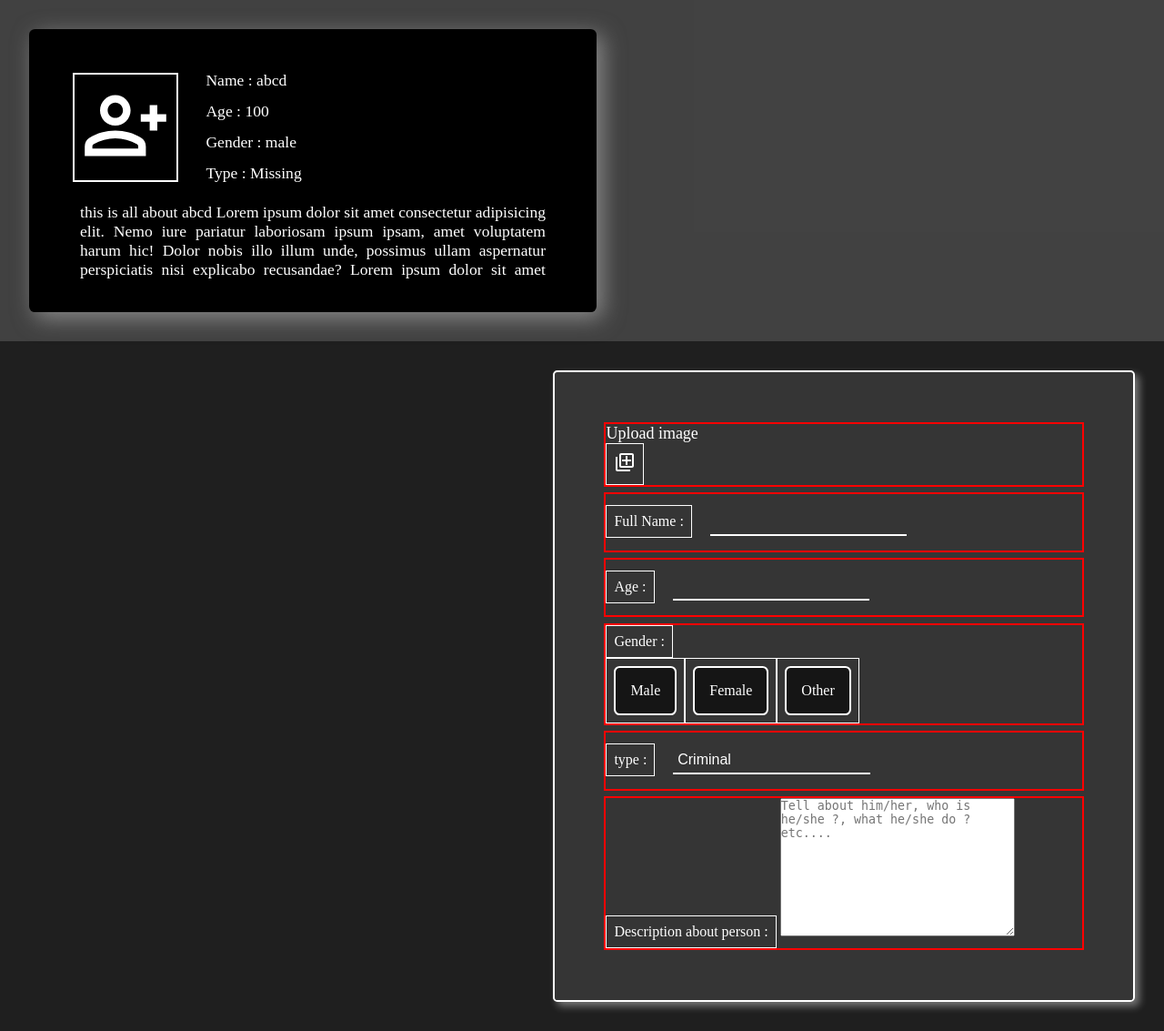
After one commit to bn-sharath/sarvantharayami, a Flask app: page /add_form/1 in a window 1280 px wide. The commit adds this page. Shown: the whole page at 91% size. Run offline with Flask 2, Linux system fonts and the light colour scheme; the visitor is signed in with stand-in values (Sample User, id 1).

Commit message:
preparation of add form

```diff
--- a/requirements.txt
+++ b/required.txt
@@ -1,4 +1,6 @@
 autopep8==1.6.0
+blinker==1.5
+cachelib==0.9.0
 click==8.1.3
 cmake==3.22.5
 colorama==0.4.5
@@ -6,8 +8,11 @@ dlib==19.24.0
 face-recognition==1.3.0
 face-recognition-models==0.3.0
 Flask==2.1.2
+Flask-Mail==0.9.1
+Flask-Session==0.4.0
 Flask-SQLAlchemy==2.5.1
 greenlet==1.1.2
+imutils==0.5.4
 itsdangerous==2.1.2
 Jinja2==3.1.2
 MarkupSafe==2.1.1
--- a/sarvantharayami/face_recognaition/testing files/video.py
+++ b/sarvantharayami/face_recognaition/testing files/video.py
@@ -1,6 +1,6 @@
 import cv2
 
-capture_obj = cv2.VideoCapture("http://192.168.0.100:8080/video")
+capture_obj = cv2.VideoCapture("http://192.168.0.101:8080/video")
 
 while True:
     r, frame = capture_obj.read()
--- a/sarvantharayami/web_application/main.py
+++ b/sarvantharayami/web_application/main.py
@@ -1,5 +1,3 @@
-from collections import UserDict
-from winreg import REG_QWORD
 from flask import Flask, render_template, flash, session, url_for, request, redirect
 from flask_sqlalchemy import SQLAlchemy
 from werkzeug.utils import secure_filename
@@ -355,7 +353,7 @@ def forgot_pw():
             otp = generate_key_otp.createOTP()
             body = " the OTP = " + otp
 
-            msg = Message('forgot password OTP',body=body,sender='vishalpower2001@gmail.com',
+            msg = Message('forgot password OTP', body=body, sender='vishalpower2001@gmail.com',
                           recipients=[email])
             # key = generate_key_otp.createKEY(catagory, user_firstname, user_addhar)
             mail.send(msg)
@@ -399,6 +397,17 @@ def add_person():
         return redirect("/login")
 
 
+@app.route("/add_form/<int:type>", methods=["GET", "POST"])
+def add_form(type):
+    if request.method == "GET":
+        if "user_id" in session:
+            return render_template("add_form.html", type=type)
+        else:
+            return redirect("/login")
+    if request.method == "POST":
+        pass
+
+
 @app.route("/liveVideo")
 def live_video():
     # return render_template("live_video.html")
@@ -426,31 +435,34 @@ def configure():
 def config_add():
     if request.method == "POST":
         ip = request.form["ip_add"]
-        camera = Configure_camera(privilage_id=session["privilage_key"], User_id=session["user_id"], ip=ip)
+        camera = Configure_camera(
+            privilage_id=session["privilage_key"], User_id=session["user_id"], ip=ip)
         db.session.add(camera)
         db.session.commit()
         return redirect("/configure")
     else:
         return redirect("/")
 
+
 @app.route("/config_edit/<int:id>", methods=["POST"])
 def config_edit(id):
-    if request.method=="POST":
-        camera_obj= Configure_camera.query.filter_by(id=id).first()
-        camera_obj.ip =request.form["ip_edit"]
+    if request.method == "POST":
+        camera_obj = Configure_camera.query.filter_by(id=id).first()
+        camera_obj.ip = request.form["ip_edit"]
         db.session.commit()
         return redirect("/configure")
     else:
         return redirect("/")
 
+
 @app.route("/profile")
 def profile():
-    return render_template("profile.html")
+    # return render_template("profile.html")
 
-    # if session["user_id"]:
-    #     return render_template("profile.html")
-    # else:
-    #     return redirect("/login")
+    if "user_id" in session:
+        return render_template("profile.html")
+    else:
+        return redirect("/login")
 
 
 @app.route("/admin/<int:id>")
--- /dev/null
+++ b/sarvantharayami/web_application/static/css/add_form.css
@@ -0,0 +1,146 @@
+* {
+    padding: 0;
+    margin: 0;
+    box-sizing: border-box;
+    color: white;
+}
+
+body {
+    background-color: rgb(31, 31, 31);
+    /* background-color: rgba(27, 27, 27, 0.812); */
+}
+
+.show-form {
+    /* margin: 2rem; */
+    padding: 1rem;
+    background-color: rgba(108, 108, 108, 0.45);
+}
+
+.show-form .card {
+    padding: 2rem 3rem;
+    margin: 1rem;
+    width: 50%;
+
+    background-color: rgb(0, 0, 0);
+    border-radius: 0.4rem;
+    box-shadow: 0.4rem 0.4rem 1.5rem rgba(204, 204, 204, 0.527);
+}
+
+.cover {
+    display: flex;
+    justify-content: start;
+    align-items: center;
+}
+
+.show-form .card .image-show {
+    border: 2px solid white;
+}
+
+.show-form .card .image-show img {
+    width: 7rem;
+    height: 7rem;
+    display: inline-block;
+    /* margin: auto; */
+}
+
+.show-form .card .detail-show {
+    padding: 0.5rem;
+    margin-left: 1rem;
+    /* border: 2px solid red; */
+    width: 100%;
+}
+
+.show-form .card .detail-show .info {
+    padding: 0.4rem;
+    font-size: 1.1rem;
+    /* border: 2px solid green; */
+    text-align: justify;
+    width: 100%;
+    /* background-color: rgb(59, 59, 59); */
+}
+
+.show-form .card .description {
+    width: 100%;
+    /* border: 2px solid blue;
+     */
+    padding: 0.6rem;
+    font-size: 1.1rem;
+
+    text-align: justify;
+    padding: 0.5rem;
+    overflow-y: scroll;
+    overflow-x: hidden;
+
+    height: 6rem;
+}
+
+.get-form {
+    /* background-color: black; */
+    width: 100%;
+    height: 100%;
+    display: flex;
+    align-items: center;
+    justify-content: end;
+}
+
+.get-form form {
+    border: 2px solid white;
+    border-radius: 0.3rem;
+    padding: 3rem;
+    margin: 2rem;
+    width: 50%;
+    background-color: rgba(119, 119, 119, 0.254);
+    box-shadow: 0.3rem 0.3rem 0.5rem rgba(255, 255, 255, 0.395);
+}
+
+.get-form form .input-box {
+    border: 2px solid red;
+    margin: 0.4rem;
+}
+
+.get-form form .input-box input {
+    display: inline-block;
+    margin: 1rem;
+    padding: 0.3rem;
+    border: none;
+    outline: none;
+    border-bottom: 2px solid rgb(255, 255, 255);
+    color: rgb(255, 255, 255);
+    background-color: transparent;
+    font-size: 1rem;
+}
+
+.get-form form .input-box input[type="file"] {
+    display: none;
+}
+
+.get-form form .input-box input[type="radio"] {
+    display: none;
+}
+
+.get-form form .input-box label {
+    padding: 0.5rem;
+    border: 1px solid white;
+    display: inline-block;
+}
+
+.get-form form .input-box div {
+    display: flex;
+}
+
+.get-form form .input-box div label span {
+    display: inline-block;
+    padding: 1rem;
+    width: 100%;
+    border: 2px solid rgb(255, 255, 255);
+    background-color: rgba(0, 0, 0, 0.593);
+    border-radius: 0.4rem;
+}
+
+.get-form form .input-box div label span:hover {
+    border: 2px solid rgb(14, 154, 33);
+}
+
+.get-form form .input-box input[type="radio"]:checked ~ .get-form form .input-box div label span {
+    background-color: rgba(0, 140, 72, 0.546);
+}
--- /dev/null
+++ b/sarvantharayami/web_application/templates/add_form.html
@@ -0,0 +1,101 @@
+<!DOCTYPE html>
+<html lang="en">
+
+<head>
+  <meta charset="UTF-8" />
+  <meta http-equiv="X-UA-Compatible" content="IE=edge" />
+  <meta name="viewport" content="width=device-width, initial-scale=1.0" />
+  <title>Add form</title>
+  <link rel="stylesheet" href="{{ url_for('static', filename='css/add_form.css') }}" />
+</head>
+
+<body>
+
+
+  <div class="show-form">
+    <div class="card">
+      <div class="cover">
+        <div class="image-show">
+          <img src="{{ url_for('static', filename='media/person_add.svg') }}" alt="add image here">
+        </div>
+
+        <div class="detail-show">
+          <div class="info" id="name-show">Name : abcd</div>
+          <div class="info" id="age-show">Age : 100</div>
+          <div class="info" id="gender-show">Gender : male</div>
+          <div class="info" id="type-show">Type : Missing</div>
+        </div>
+      </div>
+
+      <div class="description" id="detail">
+        this is all about abcd Lorem ipsum dolor sit amet consectetur adipisicing elit. Nemo iure pariatur laboriosam
+        ipsum ipsam, amet voluptatem harum hic! Dolor nobis illo illum unde, possimus ullam aspernatur perspiciatis nisi
+        explicabo recusandae?
+        Lorem ipsum dolor sit amet consectetur adipisicing elit. Necessitatibus maxime facilis ipsa, officia provident
+        neque! Culpa debitis veritatis natus pariatur ad sunt itaque ipsam dolorem. Nemo ab tempora consequatur autem
+        Lorem ipsum dolor sit amet consectetur adipisicing elit. Distinctio, aliquam! Libero numquam laboriosam, cum
+        deleniti nemo nobis corrupti placeat vero temporibus ducimus minus. Amet, quod voluptas. Eveniet temporibus
+        tempora dignissimos!Lorem Lorem ipsum dolor sit amet consectetur adipisicing elit. Facilis modi similique
+        aspernatur ex tempore delectus mollitia iusto natus temporibus ratione consectetur, totam ad! Provident cumque
+        commodi, deleniti harum minus molestiae.
+      </div>
+
+    </div>
+
+  </div>
+
+  <div class="get-form">
+    <form action="/add_form" method="post" enctype="multipart/form-data">
+
+      <div class="input-box">
+        <div style="font-size:large ;">
+          Upload image
+        </div>
+        <label for="person" id="file">
+          <img src="{{ url_for('static', filename='media/add_image.svg') }}" alt="@">
+          <input type="file" name="person" id="person" placeholder="Enter profile Image" accept="image/*">
+        </label>
+      </div>
+
+      <div class="input-box">
+        <label for="name">Full Name :</label>
+        <input type="text" name="name" id="name" />
+      </div>
+      <div class="input-box">
+        <label for="age">Age :</label>
+        <input type="number" name="age" id="age" />
+      </div>
+      <div class="input-box">
+        <label>Gender :</label>
+        <div>
+          <label for="male"><span>Male</span>
+            <input type="radio" name="gander" id="male" value="male" />
+          </label>
+          <label for="female"><span>Female</span>
+            <input type="radio" name="gander" id="female" value="female" />
+          </label>
+          <label for="other"><span>Other</span>
+            <input type="radio" name="gander" id="other" value="other" />
+          </label>
+        </div>
+      </div>
+      <div class="input-box">
+        <label for="type">type :</label>
+        <input type="text" name="type" id="type" {% if type==1 %} value='Criminal' {% endif %} {% if type==2 %}
+          value='Missing person' {% endif %} {% if type==3 %} value='Wanted person' {% endif %} {% if type==4 %}
+          value='Allowed person' {% endif %} {% if type==5 %} value='Not Allowed person' {% endif %} {% if type %}
+          readonly {% endif %}>
+      </div>
+      <div class="input-box">
+        <label for="info">Description about person :</label>
+        <textarea name="info" id="info" cols="30" rows="10"
+          placeholder="Tell about him/her, who is he/she ?, what he/she do ? etc...."></textarea>
+      </div>
+
+    </form>
+  </div>
+
+  <script src="{{ url_for('static', filename='js/add_form.js') }}"></script>
+</body>
+
+</html>
--- a/sarvantharayami/web_application/templates/register.html
+++ b/sarvantharayami/web_application/templates/register.html
@@ -63,8 +63,8 @@
                             Upload your profile image
                         </div>
                         <label for="profile" id="file">
-                            <img src="{{ url_for('static', filename='media/file_upload.svg') }}" alt="upload image">
-                            <input type="file" name="profile" id="profile" placeholder="Enter profile Image">
+                            <img src="{{ url_for('static', filename='media/add_image.svg') }}" alt="upload image">
+                            <input type="file" name="profile" id="profile" placeholder="Enter profile Image" accept="image/*">
                         </label>
                         <!-- <span></span> -->
                     </div>
```
Also changed, not shown: sarvantharayami/web_application/static/css/add_person.css (added, +62 -0 lines), sarvantharayami/web_application/templates/add_person.html (+80 -6 lines), sarvantharayami/web_application/static/js/add_form.js (added), sarvantharayami/web_application/static/media/add_image.svg (renamed from sarvantharayami/web_application/static/media/add_to_photos_white_24dp.svg), sarvantharayami/web_application/static/media/person_add.svg (added).
